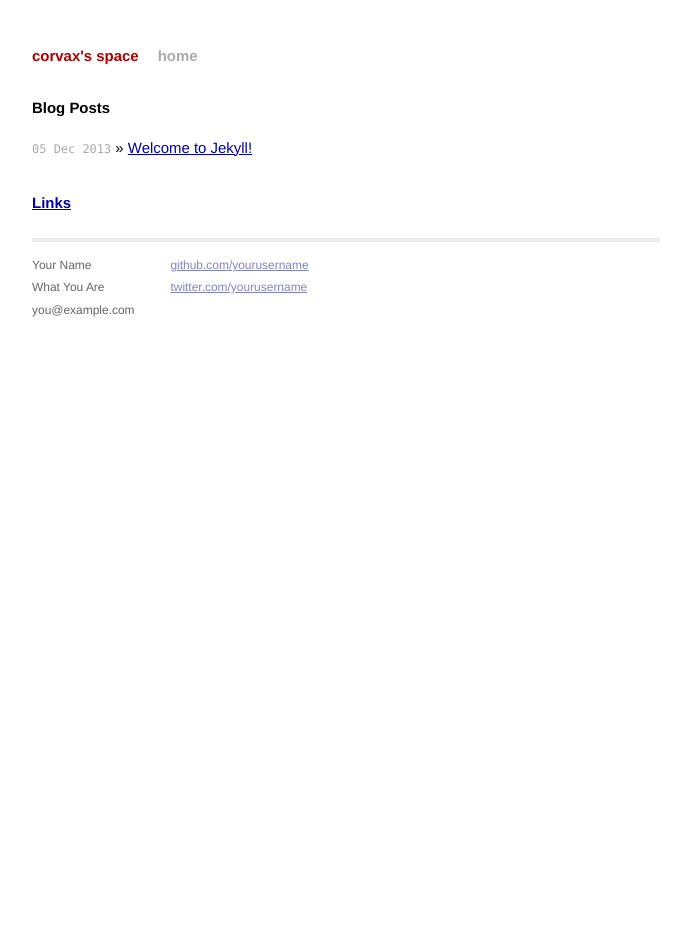
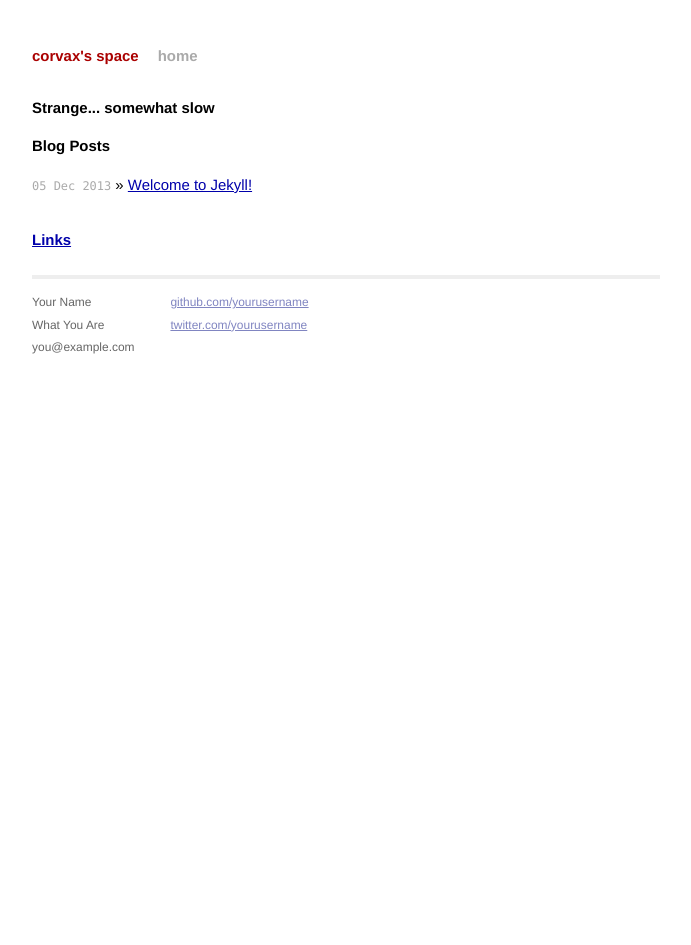
Before and after one commit to corvax19/corvax19.github.io, a Jekyll site: the page built from index.html, in a window 1280 px wide. Shown: the whole page, without its empty margins (294-985 px from the left). Built offline with Jekyll 4.4.1, drawn with Linux system fonts in a browser that asks for light colours; Markdown is read by kramdown in place of the engine named in the settings.

Commit message:
Add strange message

```diff
--- a/index.html
+++ b/index.html
@@ -4,7 +4,7 @@ title: Your New Jekyll Site
 ---
 
 <div id="home">
-
+  <h1>Strange... somewhat slow</h1>
   <h1>Blog Posts</h1>
   <ul class="posts">
     {% for post in site.posts %}
```
